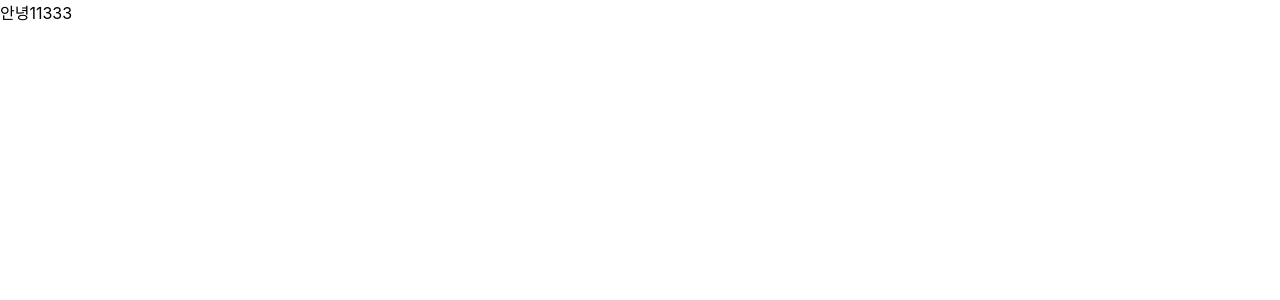
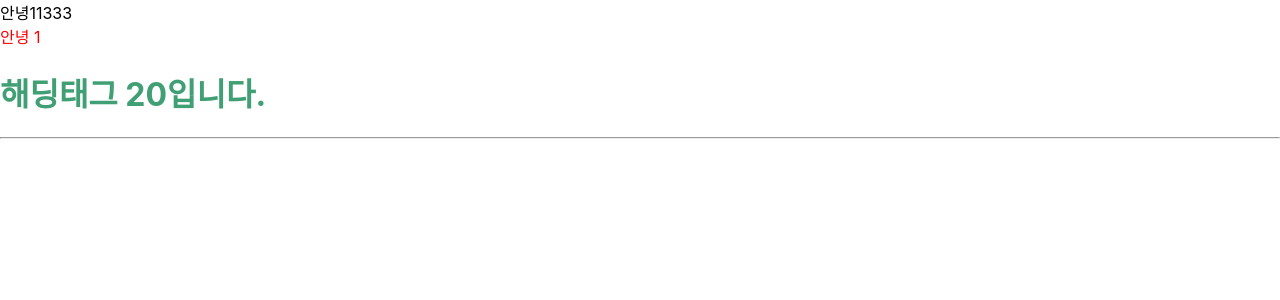
Before and after one commit to braverokmc79/React-SpringBoot-1, a React (Create React App) app in the folder my-app/: page / in a window 1280 px wide. Shown: the top 300 px of the page. Built offline with nearby package versions, Linux system fonts and the light colour scheme.

Commit message:
3. 기본 문법

```diff
--- a/my-app/src/App.css
+++ b/my-app/src/App.css
@@ -36,3 +36,11 @@
     transform: rotate(360deg);
   }
 }
+
+
+.hello{
+  color: red;
+}
+.box-style{
+  color: rgb(64, 159, 116);
+}
--- a/my-app/src/App.js
+++ b/my-app/src/App.js
@@ -5,8 +5,39 @@
 //1.실행과정(index.html) SPA
 //2.JSX문법
 //3.바벨(자바스크립트 ES5)->ES6
+
+//(1) retrun 시에 하나의 Dom 만 리턴할 수 있다.
+//(2) 변수선언은 let 혹은 const 로만 해야 함.
+//(3) if 사용 불가능 -> 삼항연산자 (조건 ? 값(true) : 값 (false))
+//(4) 조건부 렌더링 (조건 &&  값 true)
+//(5) css 디자인
+// - 내부에 적는 방법
+//- 외부 파일에 적는 방법
+//- 라이브러리 사용 (부트스트랩, component-sytled)
+
+
+let a = 10;
+let b = 20;
+
 function App() {
-  return <div>안녕11333</div>;
+  let c;
+  let d = undefined;
+
+  console.log(2, c, d);
+
+  // const myStyle = {
+  //   color: "red"
+  // };
+
+
+  return <div>안녕11333
+    <div class="hello">안녕 {a === 10 ? '1' : '999'}</div>
+    <h1 className='box-style'>해딩태그 {b === 20 && '20입니다.'}</h1>
+    <hr />
+  </div >
+    ;
+
+
 }
 
 
```
